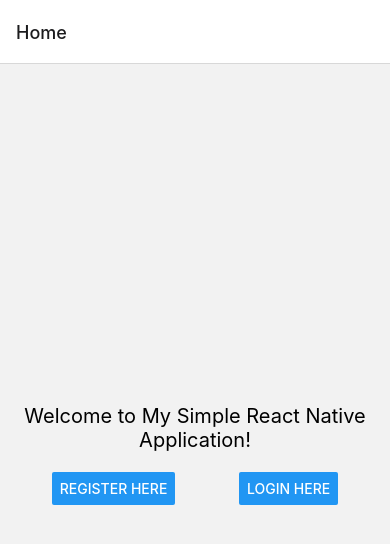
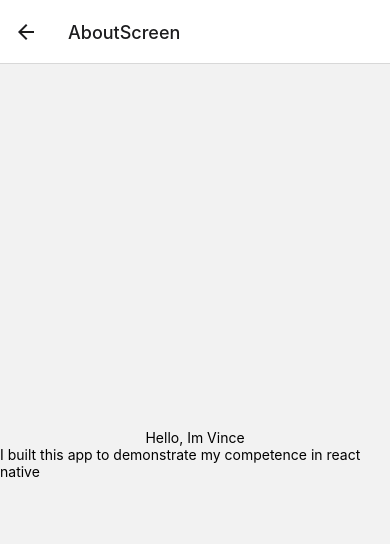
Before and after one commit to Vincesich/ReactNativeApp, a React Native app: screen /AboutScreen in a window 390 px wide. Shown: the top 544 px of the page. Built offline with nearby package versions, Linux system fonts and the light colour scheme.

Commit message:
added tab navigator to my dashboard screen for the help and about screen

```diff
--- a/App.tsx
+++ b/App.tsx
@@ -8,6 +8,8 @@ import RegistrationScreen from './screens/registration';
 import DashboardScreen from './screens/DashboardScreen';
 import UserListScreen from './screens/UserListScreen';
 import LoginScreen from './screens/LoginScreen';
+import HelpScreen from './screens/HelpScreen';
+import AboutScreen from './screens/AboutScreen';
 
 const Stack = createStackNavigator();
 
@@ -40,6 +42,16 @@ export default function App() {
             name="LoginScreen"
             component={LoginScreen}
             options={{ title: 'Login' }}
+          />
+          <Stack.Screen
+            name="HelpScreen"
+            component={HelpScreen}
+            options={{ title: 'HelpScreen' }}
+          />
+          <Stack.Screen
+            name="AboutScreen"
+            component={AboutScreen}
+            options={{ title: 'AboutScreen' }}
           />
         </Stack.Navigator>
       </NavigationContainer>
--- a/package.json
+++ b/package.json
@@ -10,6 +10,7 @@
   },
   "dependencies": {
     "@react-native-async-storage/async-storage": "^1.21.0",
+    "@react-navigation/bottom-tabs": "^6.5.12",
     "@react-navigation/native": "^6.1.10",
     "@react-navigation/stack": "^6.3.21",
     "@reduxjs/toolkit": "^2.2.0",
--- /dev/null
+++ b/screens/AboutScreen.tsx
@@ -0,0 +1,13 @@
+import React from 'react';
+import { View, Text } from 'react-native';
+
+const AboutScreen: React.FC = () => {
+  return (
+    <View style={{ flex: 1, justifyContent: 'center', alignItems: 'center' }}>
+      <Text>Hello, Im Vince</Text>
+      <Text>I built this app to demonstrate my competence in react native</Text>
+    </View>
+  );
+};
+
+export default AboutScreen;
--- a/screens/DashboardScreen.tsx
+++ b/screens/DashboardScreen.tsx
@@ -1,9 +1,24 @@
 import React from 'react';
 import { View, Text, Button } from 'react-native';
+import { createBottomTabNavigator } from '@react-navigation/bottom-tabs';
+import HelpScreen from './HelpScreen';
+import AboutScreen from './AboutScreen';
+
+const Tab = createBottomTabNavigator();
 
 const DashboardScreen = ({ route, navigation }: { route: any; navigation: any }) => {
   const { firstName } = route.params;
 
+  return (
+    <Tab.Navigator  screenOptions={{ headerShown: false }}>
+      <Tab.Screen name="Dashboard" initialParams={{ firstName }} component={DashboardContent} />
+      <Tab.Screen name="About" component={AboutScreen} />
+      <Tab.Screen name="Help" component={HelpScreen} />
+    </Tab.Navigator>
+  );
+};
+
+const DashboardContent = ({ firstName, navigation }: { firstName: string; navigation: any }) => {
   const goToUserList = () => {
     navigation.navigate('UserList');
   };
--- /dev/null
+++ b/screens/HelpScreen.tsx
@@ -0,0 +1,12 @@
+import React from 'react';
+import { View, Text } from 'react-native';
+
+const HelpScreen: React.FC = () => {
+  return (
+    <View style={{ flex: 1, justifyContent: 'center', alignItems: 'center' }}>
+      <Text>For any queries and support you can reach me on email at vince.sich@gmail.com</Text>
+    </View>
+  );
+};
+
+export default HelpScreen;
```
Also changed, not shown: 1 other file (tests, documents, lock files or other folders).
